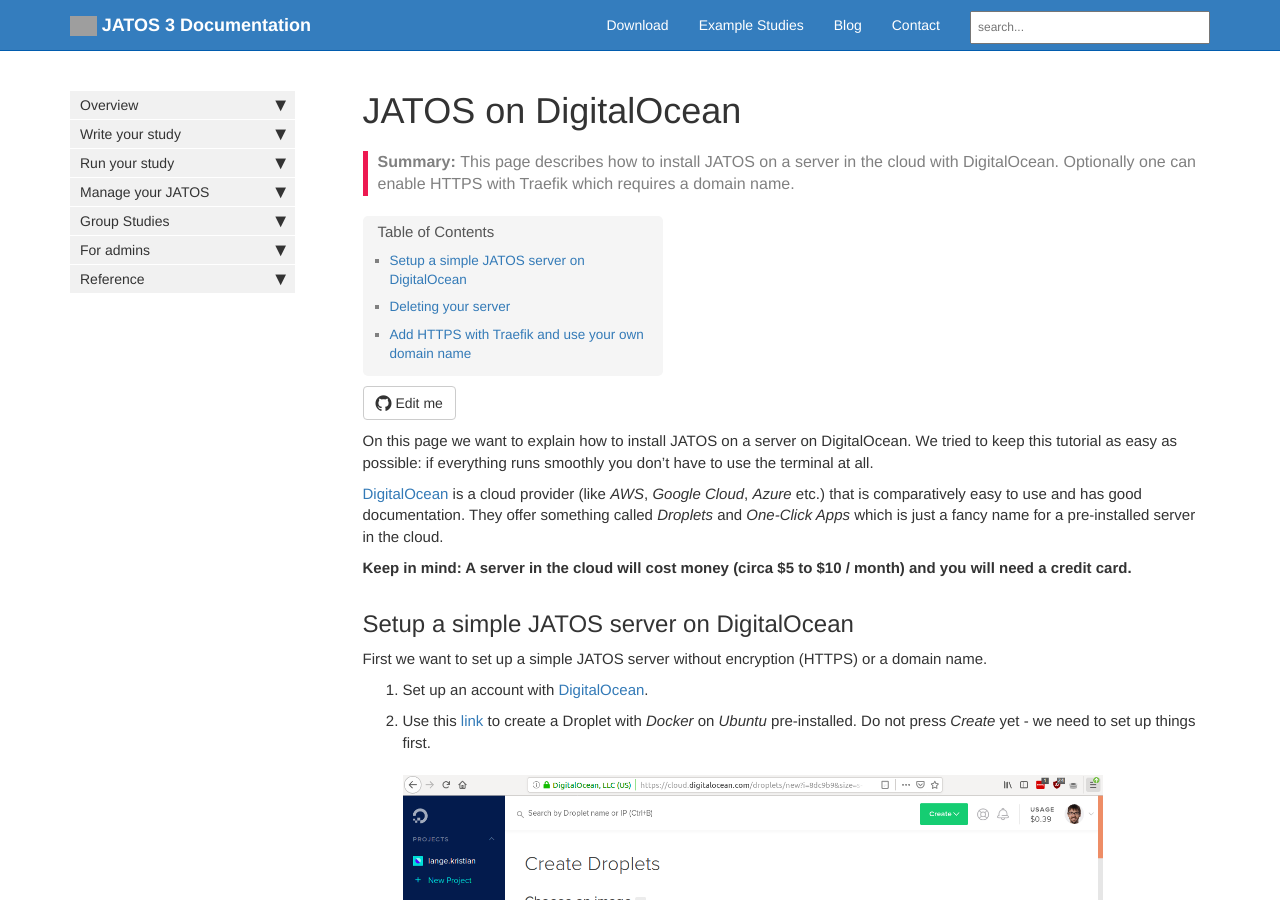
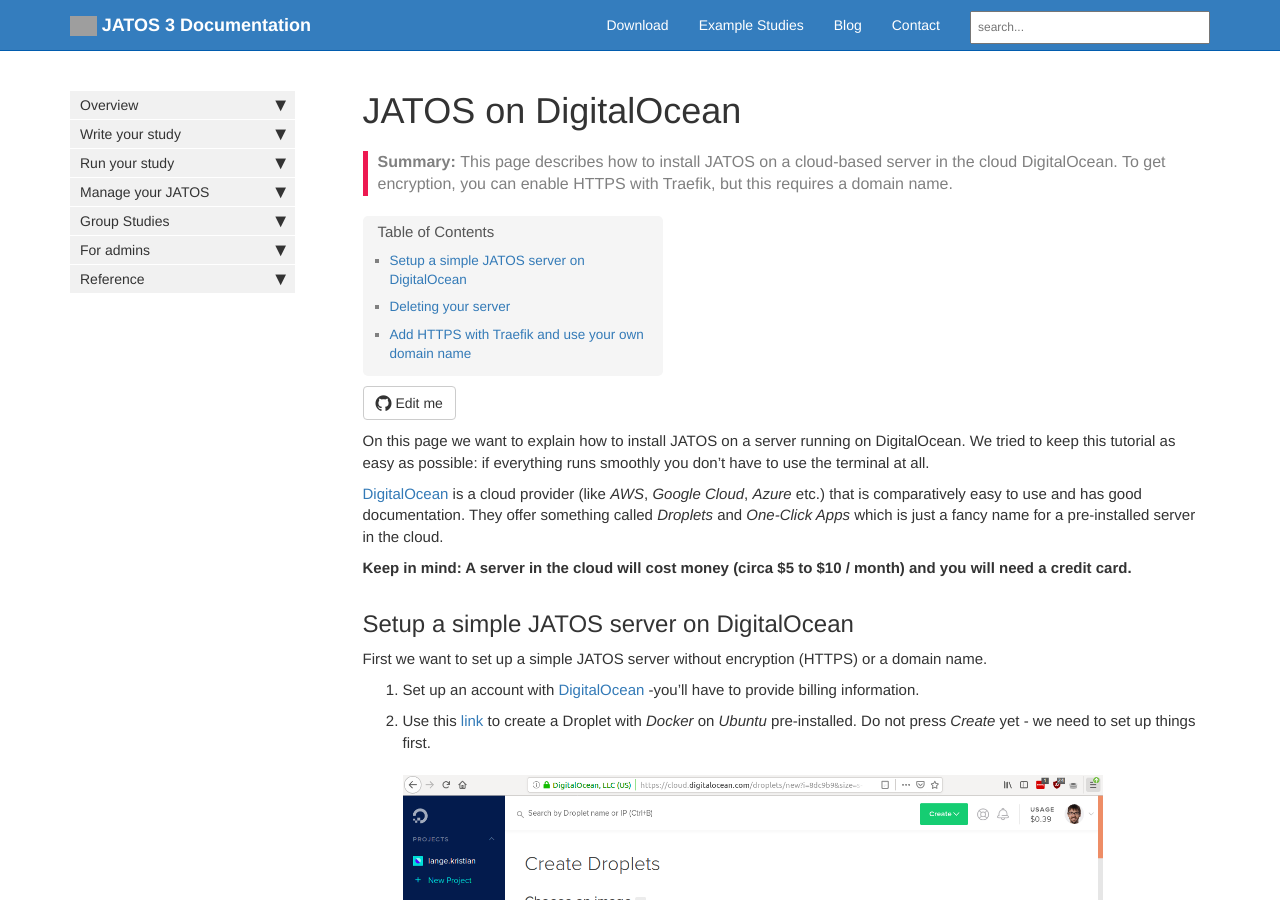
Before and after one commit to kristian-lange-tw/JATOS_docs_v3, a Jekyll site: the page built from pages/JATOS-on-DigitalOcean.md, in a window 1280 px wide and 900 px high. Built offline with Jekyll 4.4.1, drawn with Linux system fonts in a browser that asks for light colours; nearby versions of some CDN libraries; comment, search, counter and statistics services are not loaded; grey boxes are pictures that could not be loaded.

Commit message:
Update JATOS-on-DigitalOcean.md

```diff
--- a/pages/JATOS-on-DigitalOcean.md
+++ b/pages/JATOS-on-DigitalOcean.md
@@ -2,7 +2,7 @@
 title: JATOS on DigitalOcean
 keywords: install, server, cloud, digitalocean, droplet, traefik, proxy, reverse, docker, docker-compose, deploy
 tags:
-summary: This page describes how to install JATOS on a server in the cloud with DigitalOcean. Optionally one can enable HTTPS with Traefik which requires a domain name.
+summary: This page describes how to install JATOS on a cloud-based server in the cloud DigitalOcean. To get encryption, you can enable HTTPS with Traefik, but this requires a domain name.
 sidebar: mydoc_sidebar
 permalink: JATOS-on-DigitalOcean.html
 folder:
@@ -10,7 +10,7 @@
 last_updated: 22 Dec 2018
 ---
 
-On this page we want to explain how to install JATOS on a server on DigitalOcean. We tried to keep this tutorial as easy as possible: if everything runs smoothly you don't have to use the terminal at all.
+On this page we want to explain how to install JATOS on a server running on DigitalOcean. We tried to keep this tutorial as easy as possible: if everything runs smoothly you don't have to use the terminal at all.
 
 [DigitalOcean](https://www.digitalocean.com/) is a cloud provider (like _AWS_, _Google Cloud_, _Azure_ etc.) that is comparatively easy to use and has good documentation. They offer something called _Droplets_ and _One-Click Apps_ which is just a fancy name for a pre-installed server in the cloud.
 
@@ -21,7 +21,7 @@
 
 First we want to set up a simple JATOS server without encryption (HTTPS) or a domain name.
 
-1. Set up an account with [DigitalOcean](https://www.digitalocean.com/).
+1. Set up an account with [DigitalOcean](https://www.digitalocean.com/) -you'll have to provide billing information.
 
 1. Use this [link](https://cloud.digitalocean.com/droplets/new?image=docker-18-04) to create a Droplet with _Docker_ on _Ubuntu_ pre-installed. Do not press _Create_ yet - we need to set up things first.
 
```
